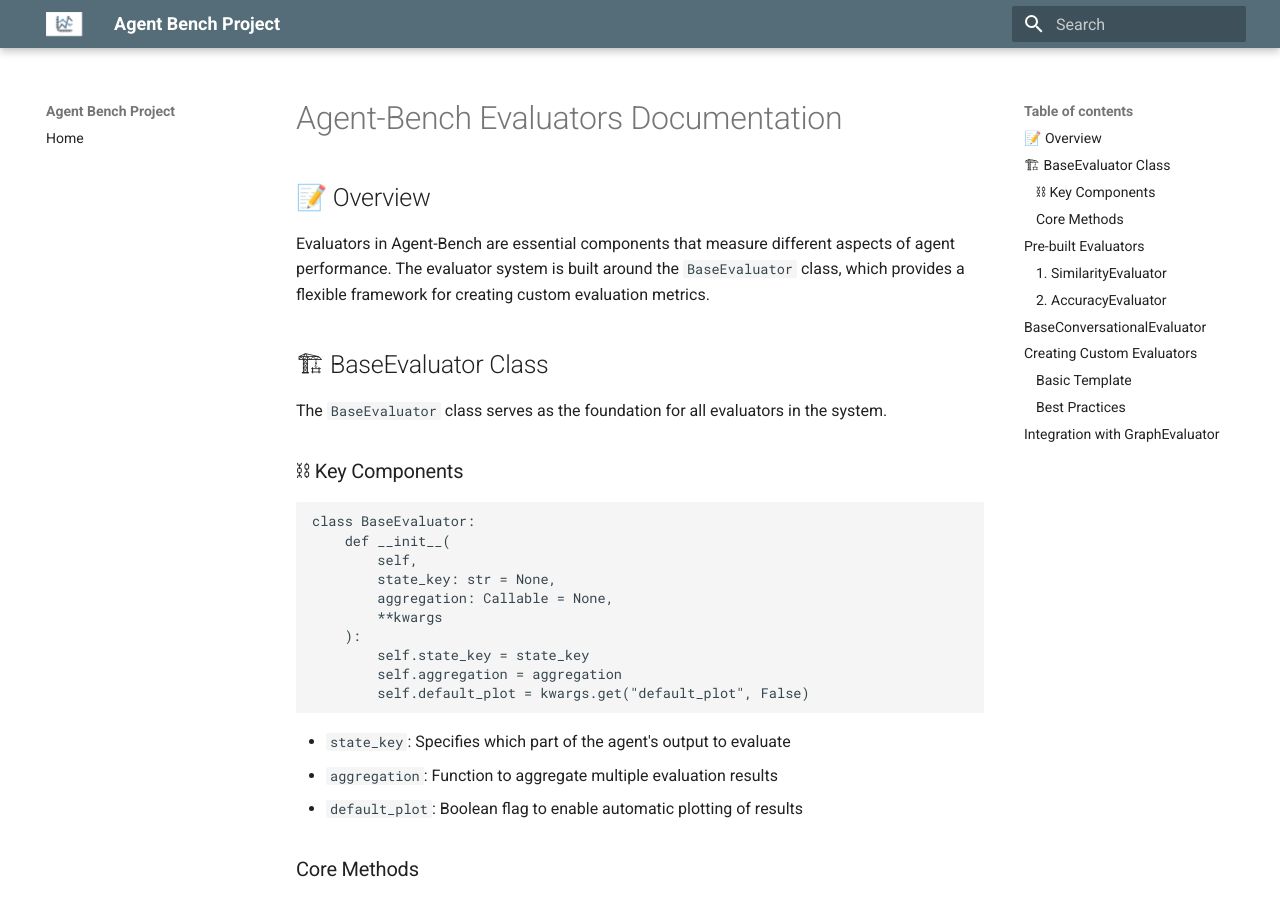
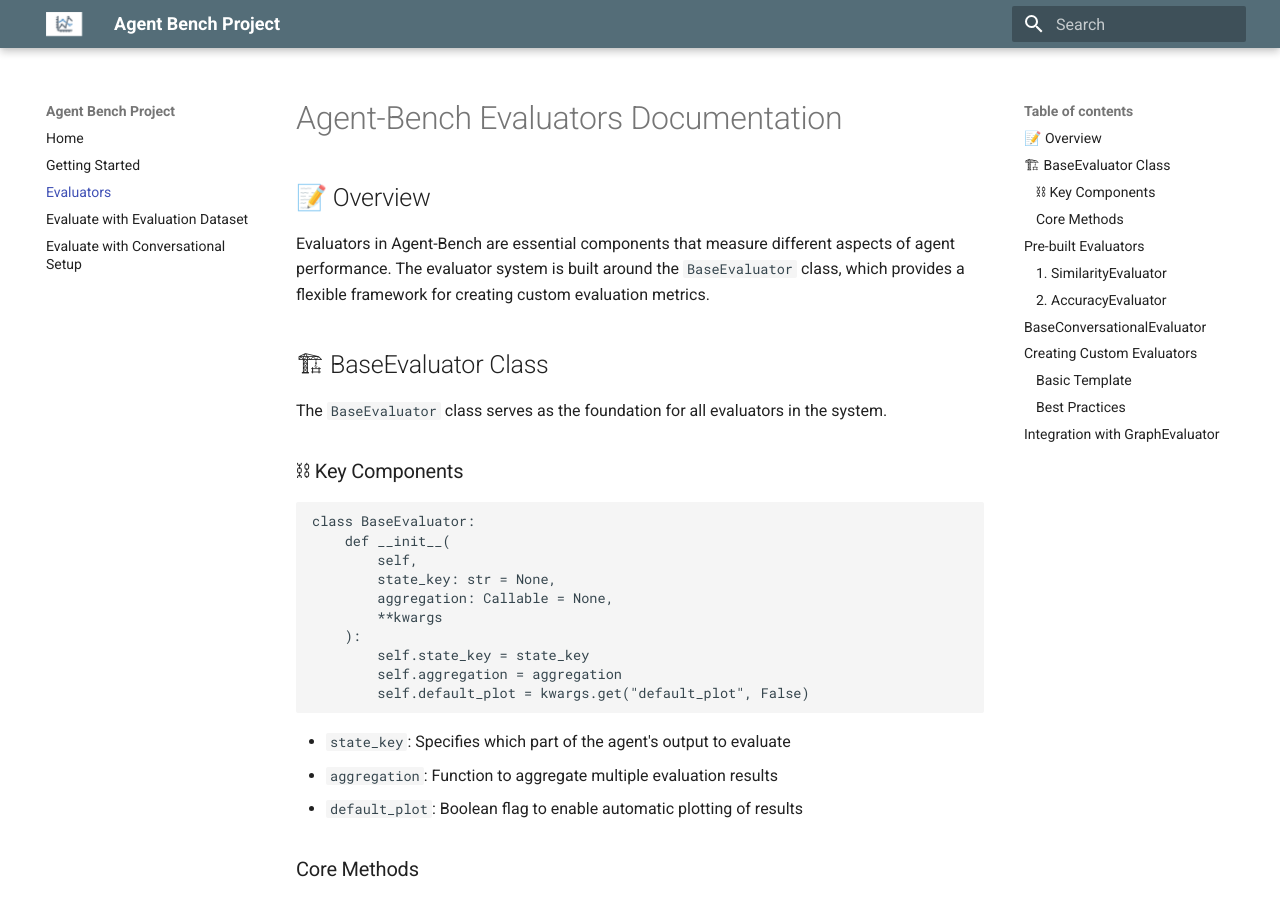
Before and after one commit to AlexisMora1/agent-bench, an MkDocs documentation site: the page built from docs/evaluators.md, in a window 1280 px wide and 900 px high. Built offline with MkDocs 1.6.1 and Material for MkDocs 9.7.7, drawn with Linux system fonts in a browser that asks for light colours.

Commit message:
add: other pages

```diff
--- a/mkdocs.yml
+++ b/mkdocs.yml
@@ -15,6 +15,10 @@ docs_dir: docs
 
 nav:
   - Home: index.md
+  - Getting Started: getting_started.md
+  - Evaluators: evaluators.md
+  - Evaluate with Evaluation Dataset: graph_evaluator_class.md
+  - Evaluate with Conversational Setup: evaluation_with_conversational_setup.md
 
 markdown_extensions:
   - admonition
```
